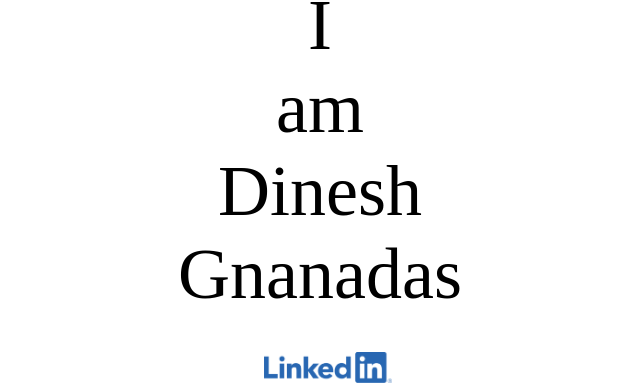
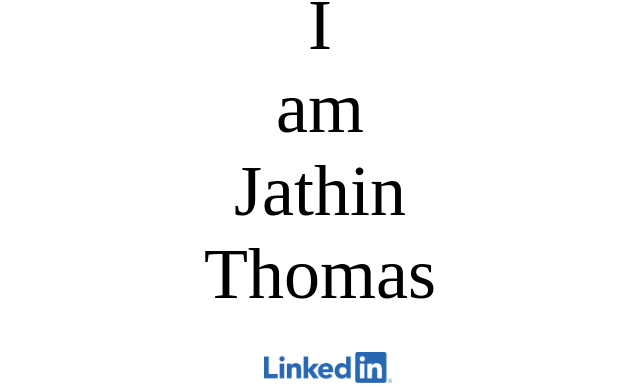
Before and after one commit to write2jathin/mywebsite, a plain HTML site: page index.html in a window 1280 px wide. Shown: the part 634-1021 px from the top of the page, without its empty margins (320-960 px from the left). Drawn offline with Linux system fonts and the light colour scheme; a web font is replaced by a local one.

Commit message:
Update index.html

```diff
--- a/index.html
+++ b/index.html
@@ -5,6 +5,6 @@
 <div class="center"><img src="./imgtwo.jpg" class="radius" width="75%"/></div>
 <div class="light example">I</div>
 <div class="light example">am</div>
-<div class="semilight example">Dinesh</div>
-<div class="light example">Gnanadas</div><br><br>
-<div class="center">&nbsp;&nbsp;&nbsp;&nbsp;<a href="https://www.linkedin.com/in/write2dinesh"><img src="./lilogo.png" width="10%"></a></div>
+<div class="semilight example">Jathin</div>
+<div class="light example">Thomas</div><br><br>
+<div class="center">&nbsp;&nbsp;&nbsp;&nbsp;<a href="https://www.linkedin.com/in/write2jathin"><img src="./lilogo.png" width="10%"></a></div>
```
